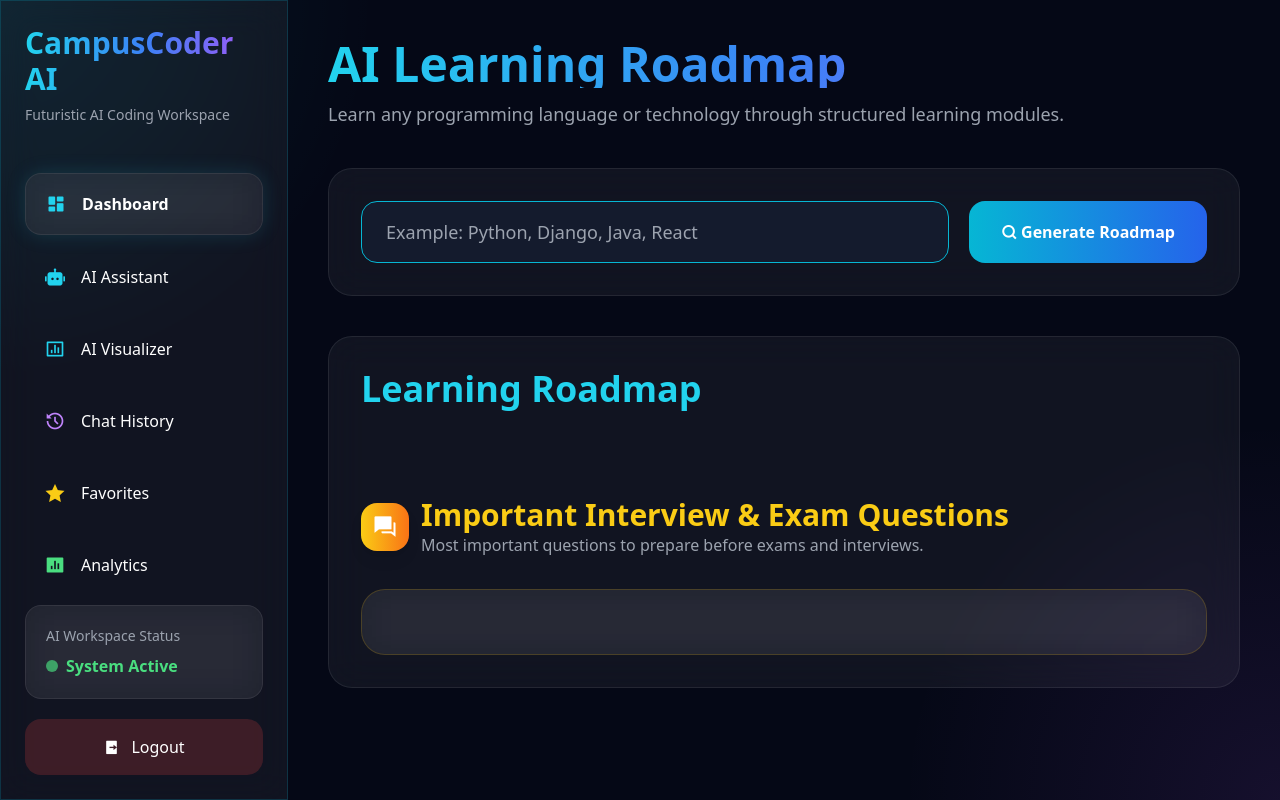
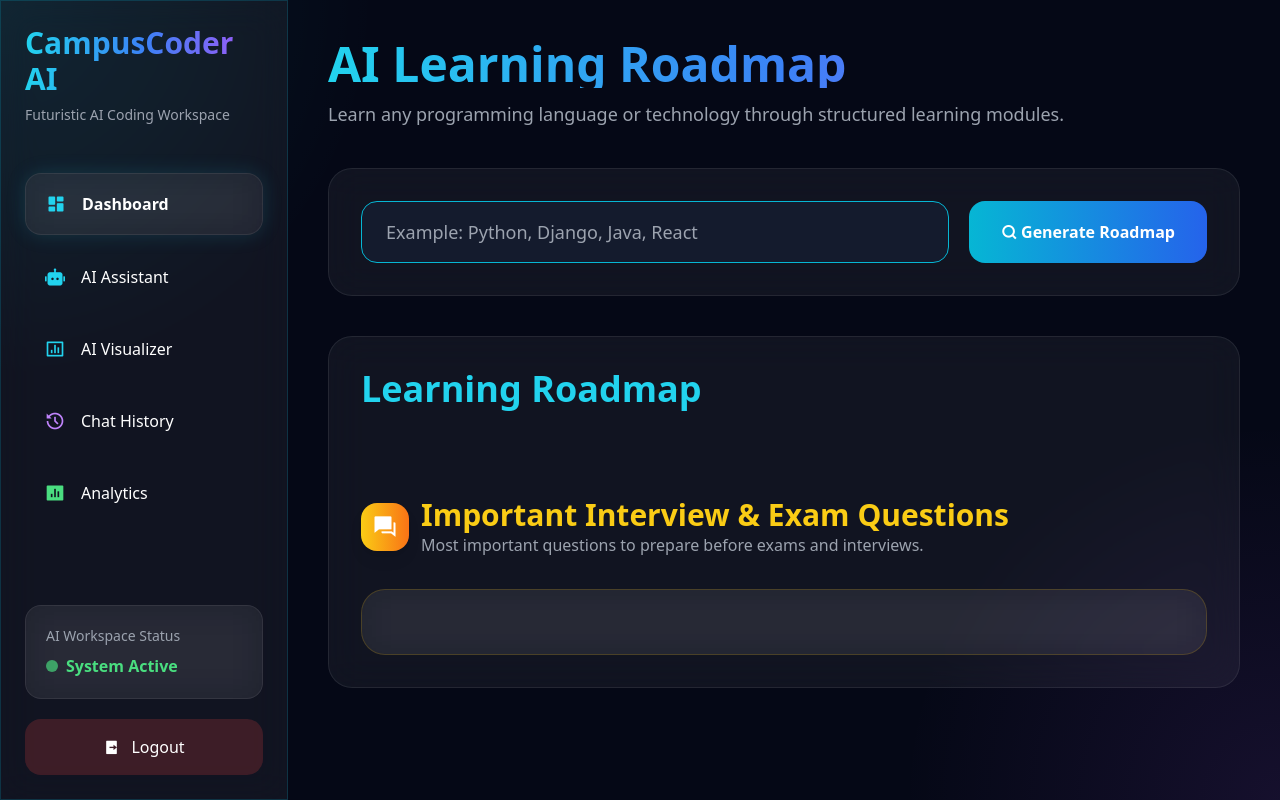
Before and after one commit to Mehedi-764/campuscoder-ai, a Django app: page /roadmap/ in a window 1280 px wide. Run offline with Django 5.2, Linux system fonts and the light colour scheme; the visitor is signed in with stand-in values (Sample User, id 1); some libraries are stand-ins or nearby versions.

Commit message:
base.html

```diff
--- a/templates/base.html
+++ b/templates/base.html
@@ -11,7 +11,7 @@
     <!-- Tailwind -->
     <script src="https://cdn.tailwindcss.com"></script>
 
-    <!-- Alpine JS (IMPORTANT for mobile sidebar) -->
+
     <script defer src="https://cdn.jsdelivr.net/npm/alpinejs@3.x.x/dist/cdn.min.js"></script>
 
     <!-- Remix Icons -->
@@ -126,10 +126,6 @@
                     <span>Chat History</span>
                 </a>
 
-                <a href="#" class="sidebar-link flex items-center gap-4 rounded-2xl px-5 py-4">
-                    <i class="ri-star-fill text-yellow-400 text-xl"></i>
-                    <span>Favorites</span>
-                </a>
 
                 <a href="#" class="sidebar-link flex items-center gap-4 rounded-2xl px-5 py-4">
                     <i class="ri-bar-chart-box-fill text-green-400 text-xl"></i>
```
